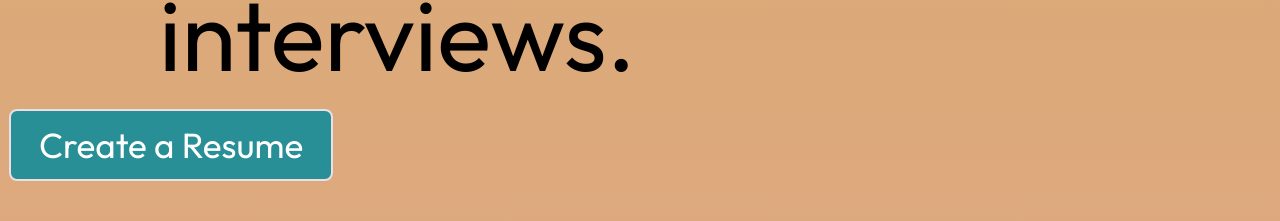
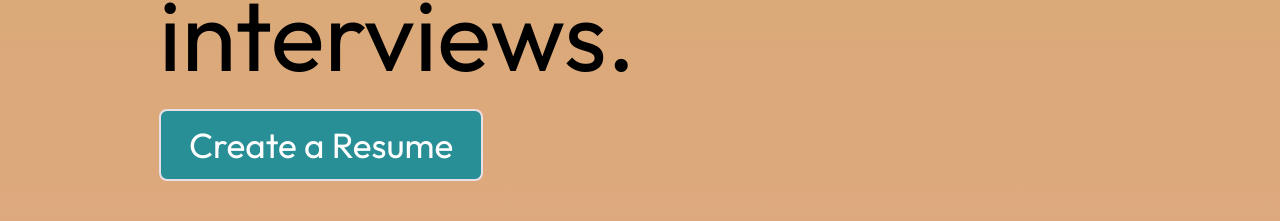
Before and after one commit to M-Aditya-11/resume_generator_app, a React (Vite) app in the folder frontend/: page / in a window 1280 px wide. Shown: the part 731-952 px from the top of the page. Built offline with nearby package versions, Linux system fonts and the light colour scheme.

Commit message:
Refactor light-border-btn styles for improved consistency and readability

```diff
--- a/frontend/src/components/Header/Header.css
+++ b/frontend/src/components/Header/Header.css
@@ -36,13 +36,17 @@
 .hero-bottom-image{
     width: 500px;
 }
-.light-border-btn {
+.light-border-btn{
   position: relative;
   padding: 12px 28px;
+  margin-left: 150px;
+  margin-bottom: 45px;
   font-size: 35px;
   color: #fff;
   background: #298f96;
   border: 2px solid #e8dfe7;
   border-radius: 8px;
   cursor: pointer;
+  position: relative;
+
 }
```
